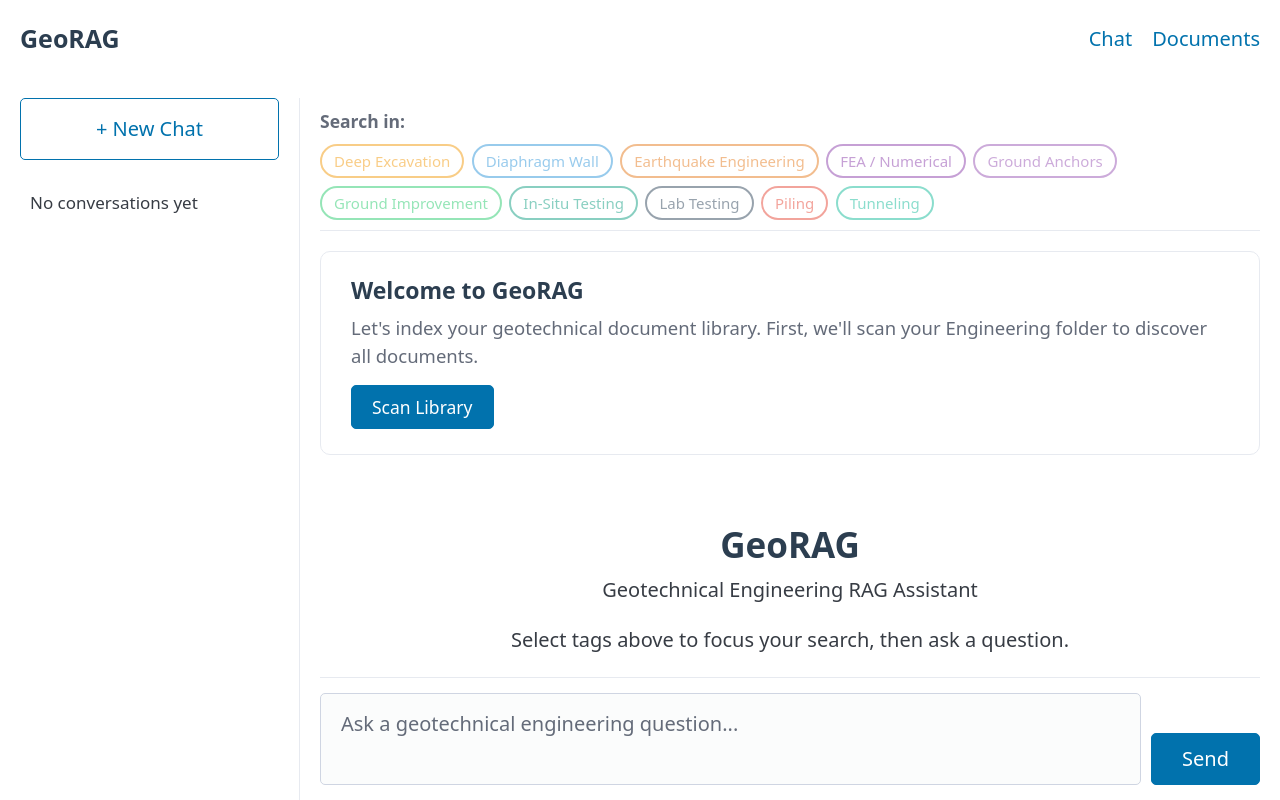
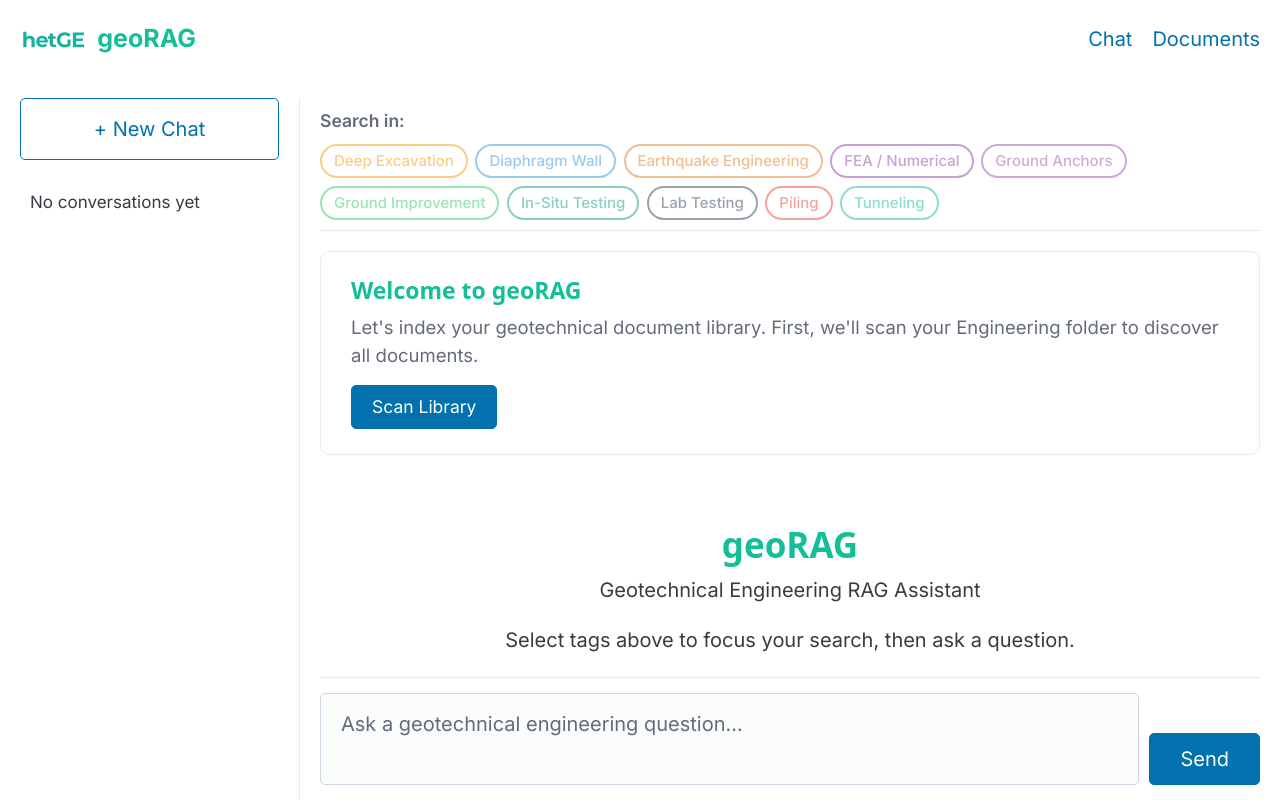
Before and after one commit to hetGE/georag, a FastAPI app: page / in a window 1280 px wide. Run offline with FastAPI, Linux system fonts and the light colour scheme; data comes from the database, SQL or seed files in the repository; data that the repository does not hold is empty.

Commit message:
Add Hetge branding and rename GeoRAG to geoRAG
Apply Hetge brand identity: teal color scheme (#14bf98), SVG logo,
favicons, Inter font via Google Fonts. Replace generic nav text with
logo + product name. Rename GeoRAG → geoRAG across all frontend files.

Co-Authored-By: Claude Opus 4.6 <noreply@anthropic.com>

```diff
--- a/frontend/static/css/app.css
+++ b/frontend/static/css/app.css
@@ -1,14 +1,15 @@
-/* GeoRAG Custom Styles */
+/* geoRAG Custom Styles */
 
 :root {
-    --brand-color: #2c3e50;
-    --accent-color: #3498db;
+    --brand-color: #14bf98;
+    --accent-color: #0ea17e;
     --sidebar-width: 280px;
     --chat-max-width: 900px;
 }
 
 /* Page-level flex layout */
 body {
+    font-family: 'Inter', -apple-system, BlinkMacSystemFont, 'Segoe UI', Roboto, sans-serif;
     display: flex;
     flex-direction: column;
     height: 100dvh;
@@ -33,9 +34,17 @@ main.container-fluid:has(.chat-layout) {
 
 /* Navigation */
 .nav-brand {
+    display: flex;
+    align-items: center;
+    gap: 0.5rem;
     color: var(--brand-color) !important;
     text-decoration: none;
     font-size: 1.25rem;
+}
+
+.nav-logo {
+    height: 24px;
+    width: auto;
 }
 
 nav a.active {
--- a/frontend/static/js/chat.js
+++ b/frontend/static/js/chat.js
@@ -1,4 +1,4 @@
-// GeoRAG Chat Interface
+// geoRAG Chat Interface
 
 let currentConversationId = null;
 let selectedTags = new Set();
@@ -117,7 +117,7 @@ function newChat() {
     currentConversationId = null;
     document.getElementById('chat-messages').innerHTML = `
         <div class="chat-welcome">
-            <h2>GeoRAG</h2>
+            <h2>geoRAG</h2>
             <p>Geotechnical Engineering RAG Assistant</p>
             <p class="secondary">Select tags above to focus your search, then ask a question.</p>
         </div>
@@ -315,7 +315,7 @@ function renderOnboardingStep(status) {
 
 function renderScanStep(el) {
     el.innerHTML = `
-        <h3 class="onboarding-title">Welcome to GeoRAG</h3>
+        <h3 class="onboarding-title">Welcome to geoRAG</h3>
         <p class="onboarding-description">
             Let's index your geotechnical document library. First, we'll scan your Engineering folder to discover all documents.
         </p>
--- a/frontend/static/js/documents.js
+++ b/frontend/static/js/documents.js
@@ -1,4 +1,4 @@
-// GeoRAG Documents Interface
+// geoRAG Documents Interface
 
 let currentPage = 1;
 let allTagsList = [];
--- a/frontend/static/js/processing.js
+++ b/frontend/static/js/processing.js
@@ -1,4 +1,4 @@
-// GeoRAG Processing Status Polling
+// geoRAG Processing Status Polling
 
 let pollInterval = null;
 
--- a/frontend/static/js/utils.js
+++ b/frontend/static/js/utils.js
@@ -1,4 +1,4 @@
-// Utility functions for GeoRAG
+// Utility functions for geoRAG
 
 function formatBytes(bytes) {
     if (!bytes || bytes === 0) return '0 B';
--- a/frontend/templates/base.html
+++ b/frontend/templates/base.html
@@ -3,14 +3,23 @@
 <head>
     <meta charset="UTF-8">
     <meta name="viewport" content="width=device-width, initial-scale=1.0">
-    <title>{% block title %}GeoRAG{% endblock %}</title>
+    <title>{% block title %}geoRAG{% endblock %}</title>
+    <link rel="apple-touch-icon" sizes="180x180" href="/static/images/apple-touch-icon.png">
+    <link rel="icon" type="image/png" sizes="32x32" href="/static/images/favicon-32x32.png">
+    <link rel="icon" type="image/png" sizes="16x16" href="/static/images/favicon-16x16.png">
+    <link rel="preconnect" href="https://fonts.googleapis.com">
+    <link rel="preconnect" href="https://fonts.gstatic.com" crossorigin>
+    <link href="https://fonts.googleapis.com/css2?family=Inter:wght@400;500;600;700&display=swap" rel="stylesheet">
     <link rel="stylesheet" href="/static/css/pico.min.css">
     <link rel="stylesheet" href="/static/css/app.css">
 </head>
 <body>
     <nav class="container-fluid">
         <ul>
-            <li><strong><a href="/" class="nav-brand">GeoRAG</a></strong></li>
+            <li><strong><a href="/" class="nav-brand">
+                <img src="/static/images/hetge.svg" alt="hetGE" class="nav-logo">
+                <span>geoRAG</span>
+            </a></strong></li>
         </ul>
         <ul>
             <li><a href="/" class="{% if active_page == 'chat' %}active{% endif %}">Chat</a></li>
--- a/frontend/templates/documents.html
+++ b/frontend/templates/documents.html
@@ -1,5 +1,5 @@
 {% extends "base.html" %}
-{% block title %}GeoRAG - Documents{% endblock %}
+{% block title %}geoRAG - Documents{% endblock %}
 
 {% block content %}
 <div class="documents-layout">
--- a/frontend/templates/index.html
+++ b/frontend/templates/index.html
@@ -1,5 +1,5 @@
 {% extends "base.html" %}
-{% block title %}GeoRAG - Chat{% endblock %}
+{% block title %}geoRAG - Chat{% endblock %}
 
 {% block content %}
 <div class="chat-layout">
@@ -29,7 +29,7 @@
         <!-- Messages -->
         <div class="chat-messages" id="chat-messages">
             <div class="chat-welcome">
-                <h2>GeoRAG</h2>
+                <h2>geoRAG</h2>
                 <p>Geotechnical Engineering RAG Assistant</p>
                 <p class="secondary">Select tags above to focus your search, then ask a question.</p>
             </div>
```
Also changed, not shown: frontend/static/images/apple-touch-icon.png (added), frontend/static/images/favicon-16x16.png (added), frontend/static/images/favicon-32x32.png (added), frontend/static/images/hetge.svg (added).
